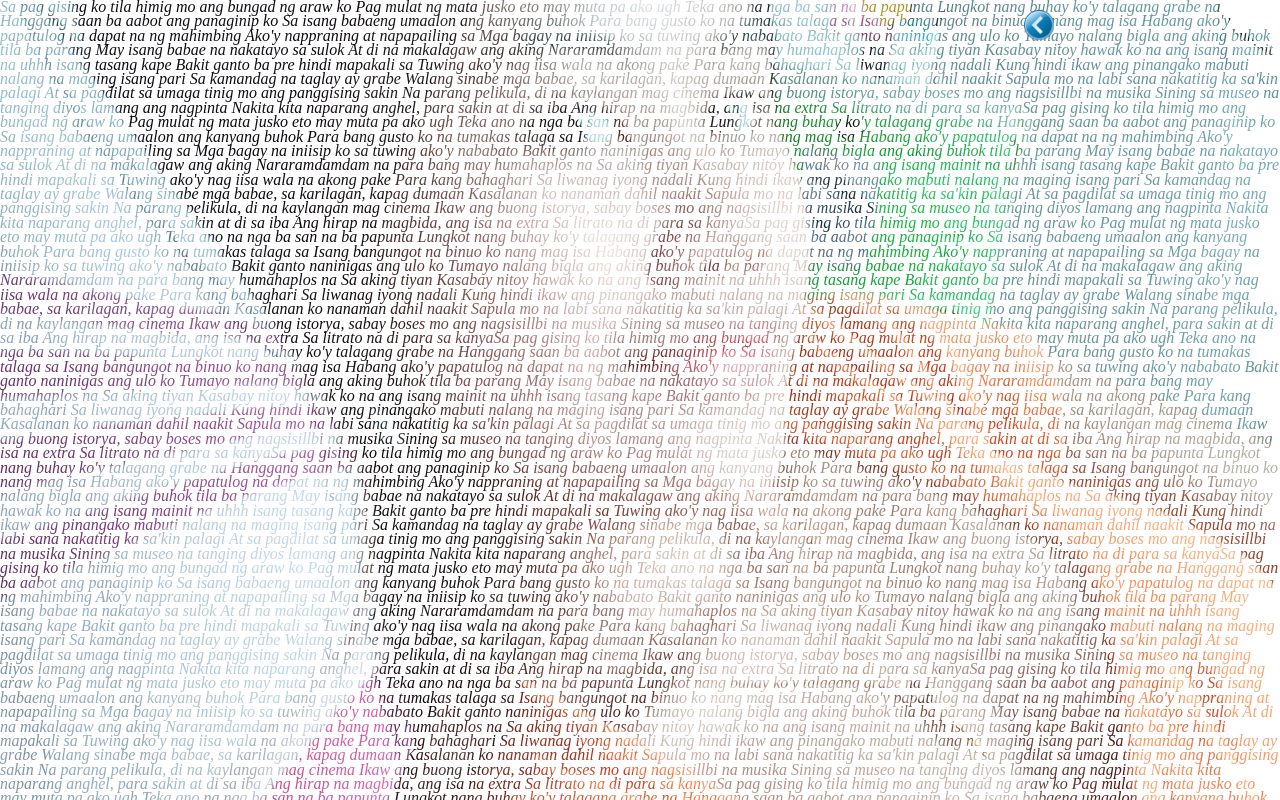
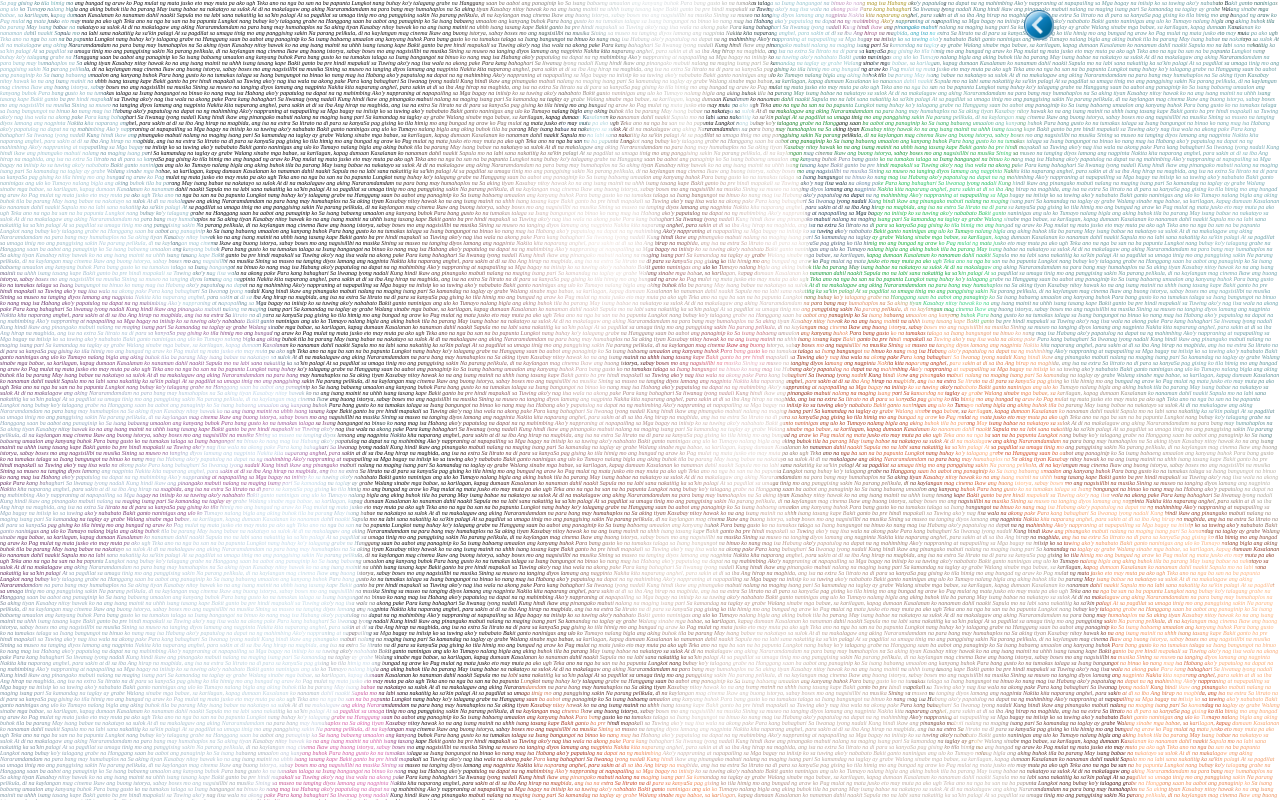
Before and after one commit to Hisssuii/mybaby, a plain HTML site: page next_page.html in a window 1280 px wide. Drawn offline with Linux system fonts and the light colour scheme.

Commit message:
Update next_page.html

```diff
--- a/next_page.html
+++ b/next_page.html
@@ -8,8 +8,8 @@
 
 
         #looping-paragraph {
-            font-size: 16px; /* Adjust font size as needed */
-            line-height: .9; /* Adjust line height for readability */
+            font-size: 6px; /* Adjust font size as needed */
+            line-height: 1; /* Adjust line height for readability */
             height: 100vh;
             overflow: auto;
             position: absolute;
```
